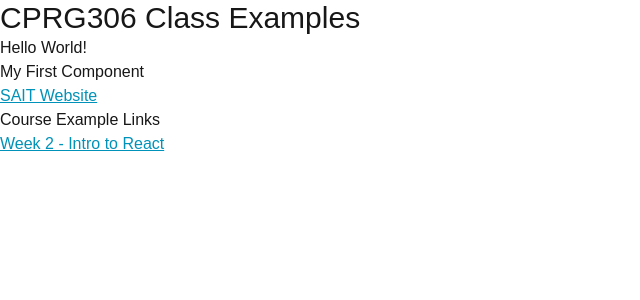
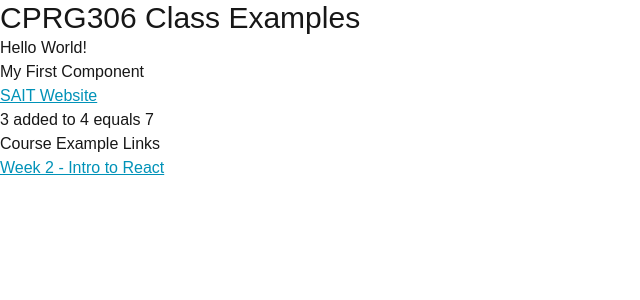
Before and after one commit to Jessie-Tang-Iu/cprg306-assignments, a Next.js app: page / in a window 1280 px wide. Shown: the top 300 px of the page, without its empty margins (0-640 px from the left). Built offline with nearby package versions, Linux system fonts and the light colour scheme.

Commit message:
Update my-first-component.js
adding some math

```diff
--- a/app/_components/my-first-component.js
+++ b/app/_components/my-first-component.js
@@ -2,10 +2,15 @@ import Link from "next/link";
 
 
 export default function MyFirstComponent() {
+
+    let a = 3;
+    let b = 4;
+
     return (
         <div>
             <h3>My First Component</h3>
             <Link href="https://www.sait.ca" className="text-cyan-600 underline hover:text-cyan-300">SAIT Website</Link>
+            <p>{a} added to {b} equals {a+b}</p>
         </div>
     );
 }
```
